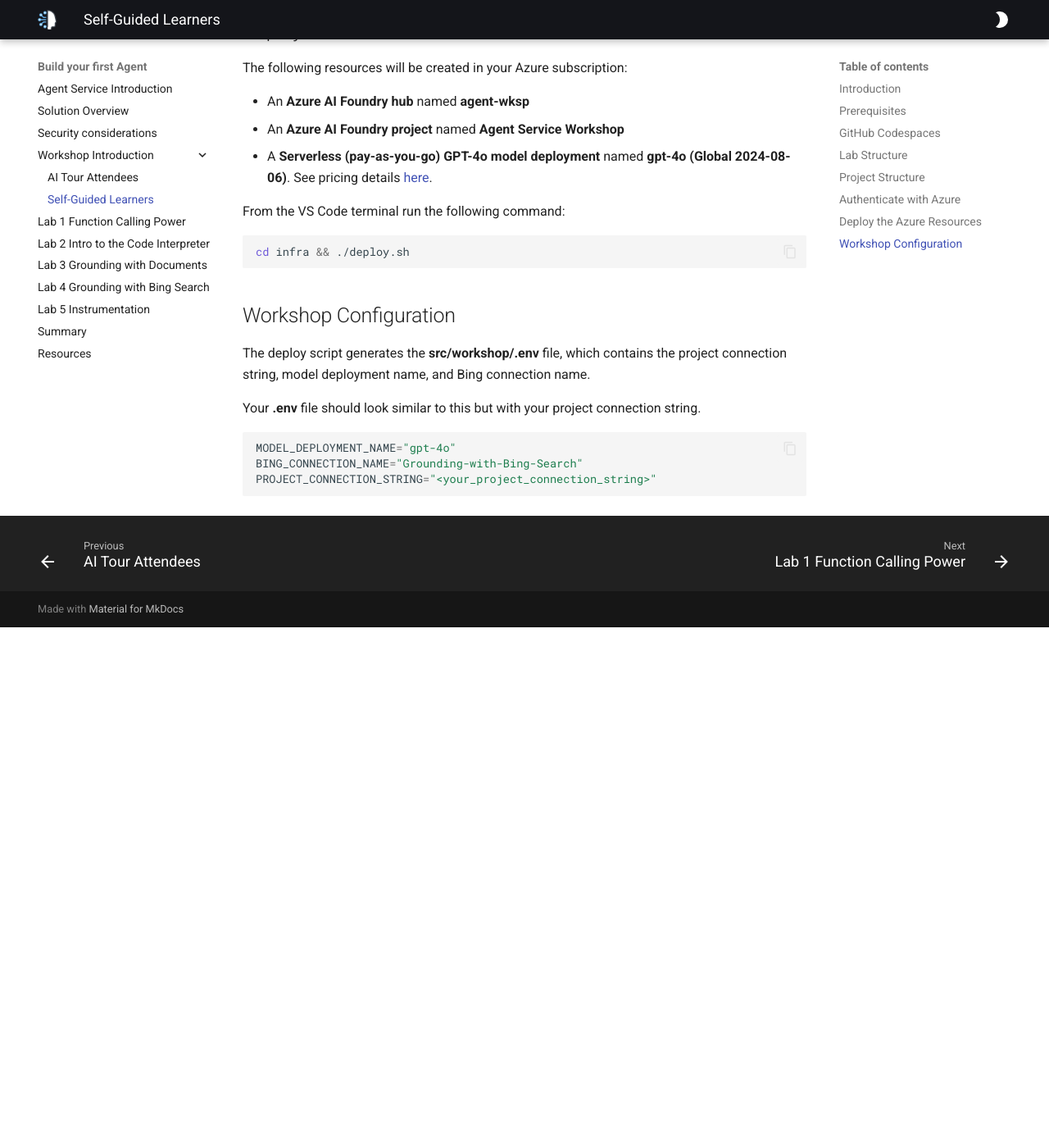
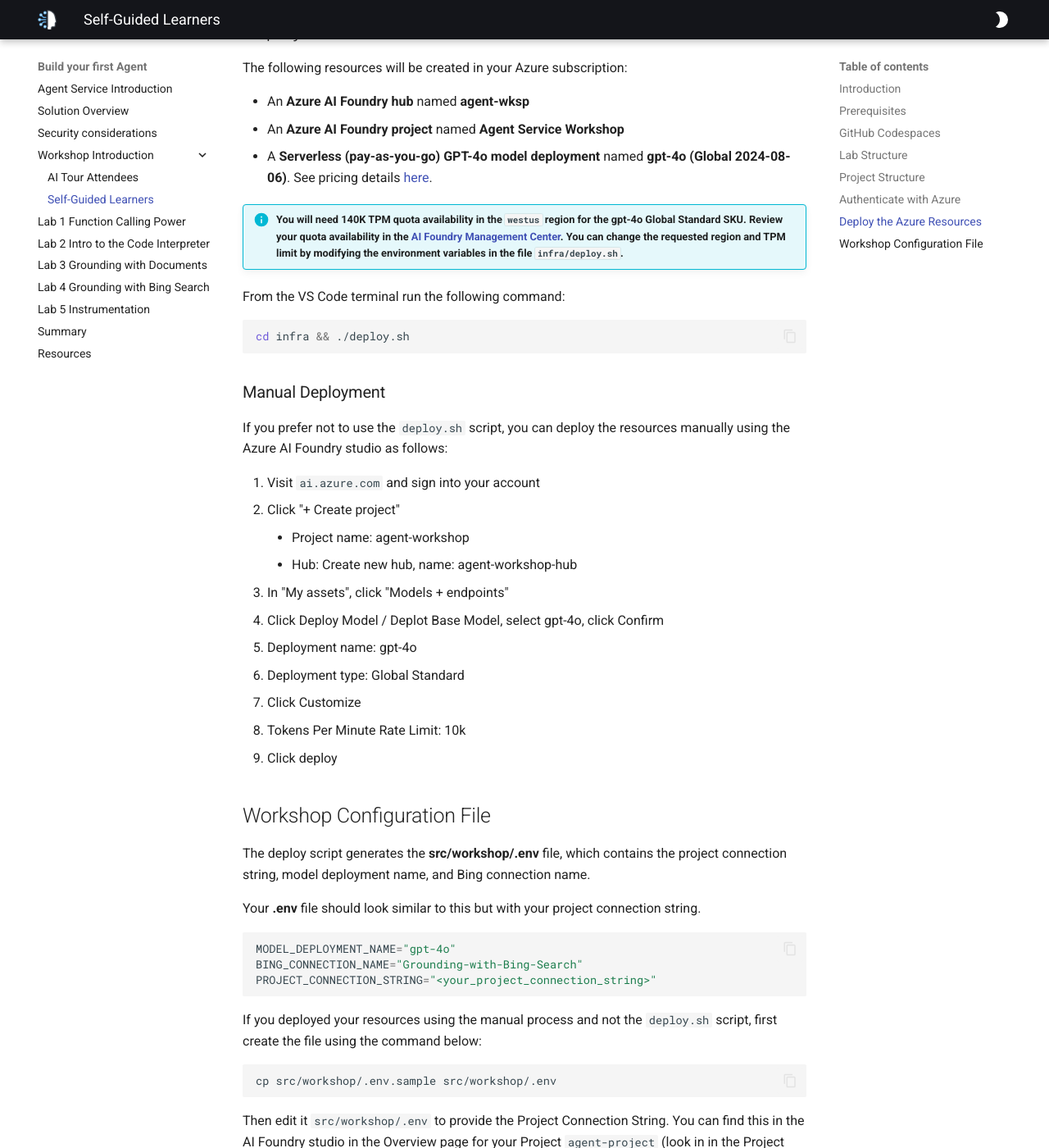
Before and after one commit to yelamanchili-murali/build-your-first-agent-with-azure-ai-agent-service-workshop, an MkDocs documentation site: the page built from docs/docs/introduction-self-guided.md, in a window 1280 px wide and 1400 px high, scrolled down 2585 px. Shown: the whole window at 82% size. Built offline with MkDocs 1.6.1 and Material for MkDocs 9.7.7, drawn with Linux system fonts in a browser that asks for light colours; before the commit the page ends 3350 px from its top, so only the background shows below that; some of the changed text lies outside the part shown.

Commit message:
manual deployment instructions

````diff
--- a/docs/docs/introduction-self-guided.md
+++ b/docs/docs/introduction-self-guided.md
@@ -68,11 +68,30 @@
 - An **Azure AI Foundry project** named **Agent Service Workshop**
 - A **Serverless (pay-as-you-go) GPT-4o model deployment** named **gpt-4o (Global 2024-08-06)**. See pricing details [here](https://azure.microsoft.com/pricing/details/cognitive-services/openai-service/){:target="_blank"}.
 
+!!! info "You will need 140K TPM quota availability in the `westus` region for the gpt-4o Global Standard SKU. Review your quota availability in the [AI Foundry Management Center](https://ai.azure.com/managementCenter/quota). You can change the requested region and TPM limit by modifying the environment variables in the file `infra/deploy.sh`."
+
 From the VS Code terminal run the following command:
 
 ```bash
 cd infra && ./deploy.sh
 ```
+
+### Manual Deployment
+
+If you prefer not to use the `deploy.sh` script, you can deploy the resources manually using the Azure AI Foundry studio as follows:
+
+1. Visit `ai.azure.com` and sign into your account
+2. Click "+ Create project"
+    - Project name: agent-workshop
+    - Hub: Create new hub, name: agent-workshop-hub
+3. In "My assets", click "Models + endpoints"
+4. Click Deploy Model / Deplot Base Model, select gpt-4o, click Confirm
+   - Deployment name: gpt-4o
+   - Deployment type: Global Standard
+   - Click Customize
+   - Tokens Per Minute Rate Limit: 10k
+   - Click deploy
+
 
 <!-- ## Project Connection String
 
@@ -91,7 +110,7 @@
 
     ![Copy connection string](./media/project-connection-string.png){:width="500"} -->
 
-## Workshop Configuration
+## Workshop Configuration File
 
 The deploy script generates the **src/workshop/.env** file, which contains the project connection string, model deployment name, and Bing connection name.
 
@@ -102,3 +121,11 @@
 BING_CONNECTION_NAME="Grounding-with-Bing-Search"
 PROJECT_CONNECTION_STRING="<your_project_connection_string>"
 ```
+
+If you deployed your resources using the manual process and not the `deploy.sh` script, first create the file using the command below:
+
+```
+cp src/workshop/.env.sample src/workshop/.env
+```
+
+Then edit it `src/workshop/.env` to provide the Project Connection String. You can find this in the AI Foundry studio in the Overview page for your Project `agent-project` (look in in the Project details section).
````
